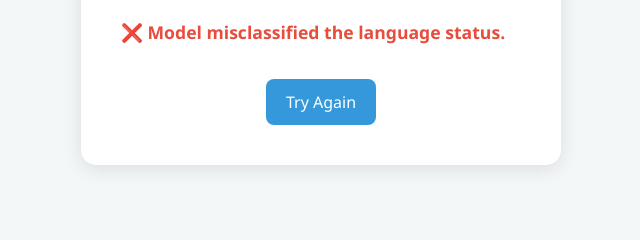
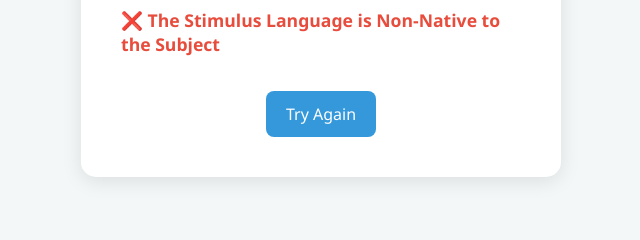
Before and after one commit to DexterDevpk/EEG-Language-Comprehension, a Flask app: template templates/result.html in a window 1280 px wide. Shown: the part 452-692 px from the top of the page, without its empty margins (319-959 px from the left). Run offline with Flask 3, Linux system fonts and the light colour scheme; the template is opened without the code that fills it, so the values that code supplies are empty; parts of the project's set-up code (start-up, migrations or seed data) failed here and were passed over.

Commit message:
Update result.html

```diff
--- a/templates/result.html
+++ b/templates/result.html
@@ -80,9 +80,9 @@
         <p><strong>Expected Status:</strong> {{ result.expected_status }}</p>
         <p><strong>Model Prediction:</strong> {{ result.predicted_status }}</p>
         {% if result.correct_prediction %}
-            <p class="success">✅ Model correctly predicted the language status.</p>
+            <p class="success">✅ The Stimulus Language is Native to the Subject</p>
         {% else %}
-            <p class="error">❌ Model misclassified the language status.</p>
+            <p class="error">❌ The Stimulus Language is Non-Native to the Subject</p>
         {% endif %}
         <a href="{{ url_for('index') }}">Try Again</a>
     </div>
```
